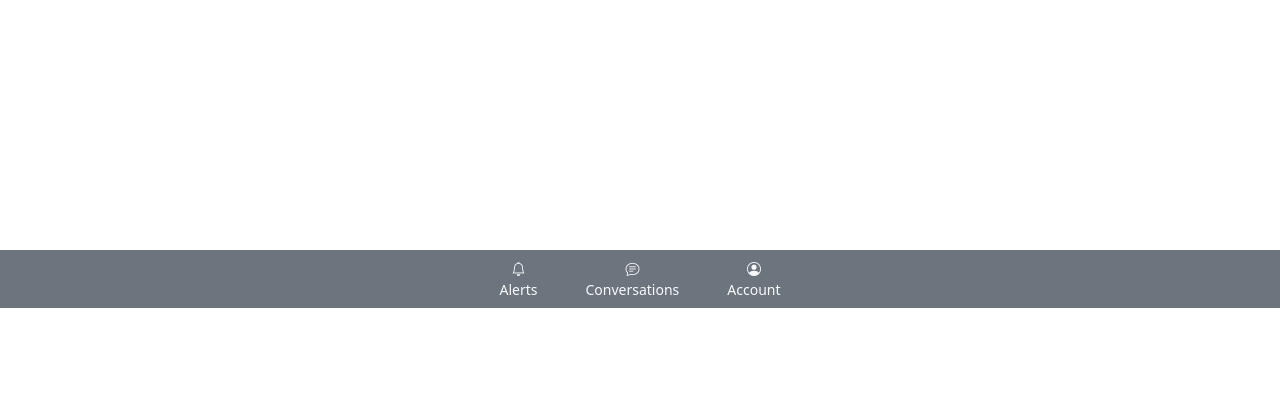
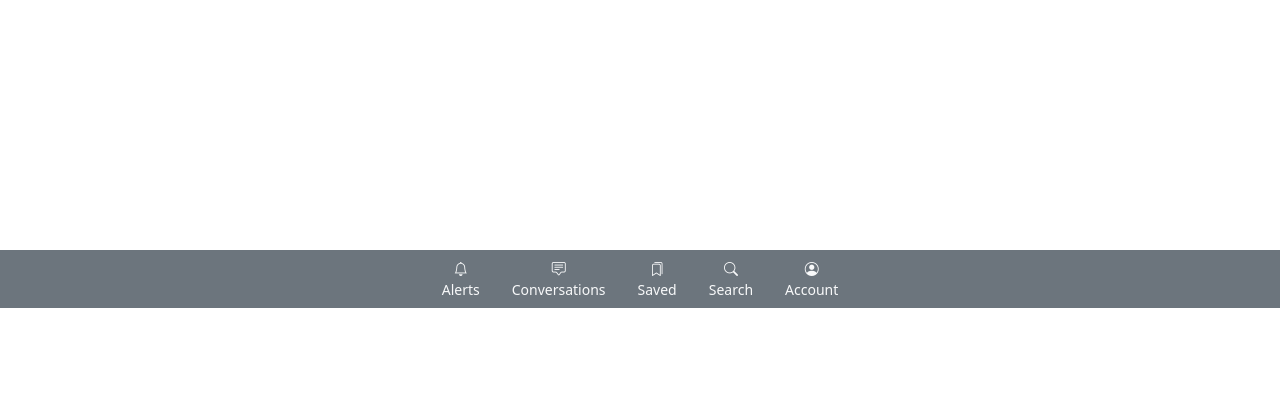
Before and after one commit to rlid/lumi, a Flask app: page / in a window 1280 px wide. Shown: the part 492-912 px from the top of the page. Run offline with Flask 2, Linux system fonts and the light colour scheme; some libraries are stand-ins or nearby versions.

Commit message:
- added ability to hide bottom navbar buttons - added Saved and Search buttons to bottom navbar

```diff
--- a/app/routes.py
+++ b/app/routes.py
@@ -53,6 +53,16 @@ def conversations():
     return render_template("index.html", title="Conversations")
 
 
+@app.route('/saved')
+def saved():
+    return render_template("index.html", title="Saved")
+
+
+@app.route('/search')
+def search():
+    return render_template("index.html", title="Search")
+
+
 @app.route('/account')
 def account():
     return render_template("index.html", title="Account")
--- a/app/templates/macros.html
+++ b/app/templates/macros.html
@@ -128,9 +128,10 @@
 {% endmacro %}
 
 
-{% macro render_nav_item_bottom(endpoint, text, icon) %}
+{# only visible if screen width is visible_from or more #}
+{% macro render_nav_item_bottom(endpoint, text, icon, visible_from=None) %}
     {% set active = True if request.endpoint and request.endpoint == endpoint else False %}
-    <li class="btn-sm btn-secondary text-center py-0 rounded-0 {% if active %}active{% endif %}">
+    <li class="btn-sm btn-secondary text-center px-0 py-0 rounded-0 {% if active %}active{% endif %} {% if visible_from %}d-none d-{{ visible_from }}-block{% endif %}">
         <a href="{{ url_for(endpoint, **kwargs) }}" class="nav-link text-light">{% if icon %}
             <i class="bi {{ icon }}"></i>{% endif %}<br>{{ text }}</a>
     </li>
@@ -141,8 +142,10 @@
     <div class="container-fluid fixed-bottom bg-secondary">
         <ul class="nav justify-content-center">
             {{ render_nav_item_bottom("alerts", "Alerts", "bi-bell") }}
-            {{ render_nav_item_bottom("conversations", "Conversations", "bi-chat-text") }}
-            {{ render_nav_item_bottom("account", "Account", "bi-person-circle") }}
+            {{ render_nav_item_bottom("conversations", "Conversations", "bi-chat-square-text") }}
+            {{ render_nav_item_bottom("saved", "Saved", "bi-bookmarks") }}
+            {{ render_nav_item_bottom("search", "Search", "bi-search", "sm") }}
+            {{ render_nav_item_bottom("account", "Account", "bi-person-circle", "md") }}
         </ul>
     </div>
 {% endmacro %}
```
